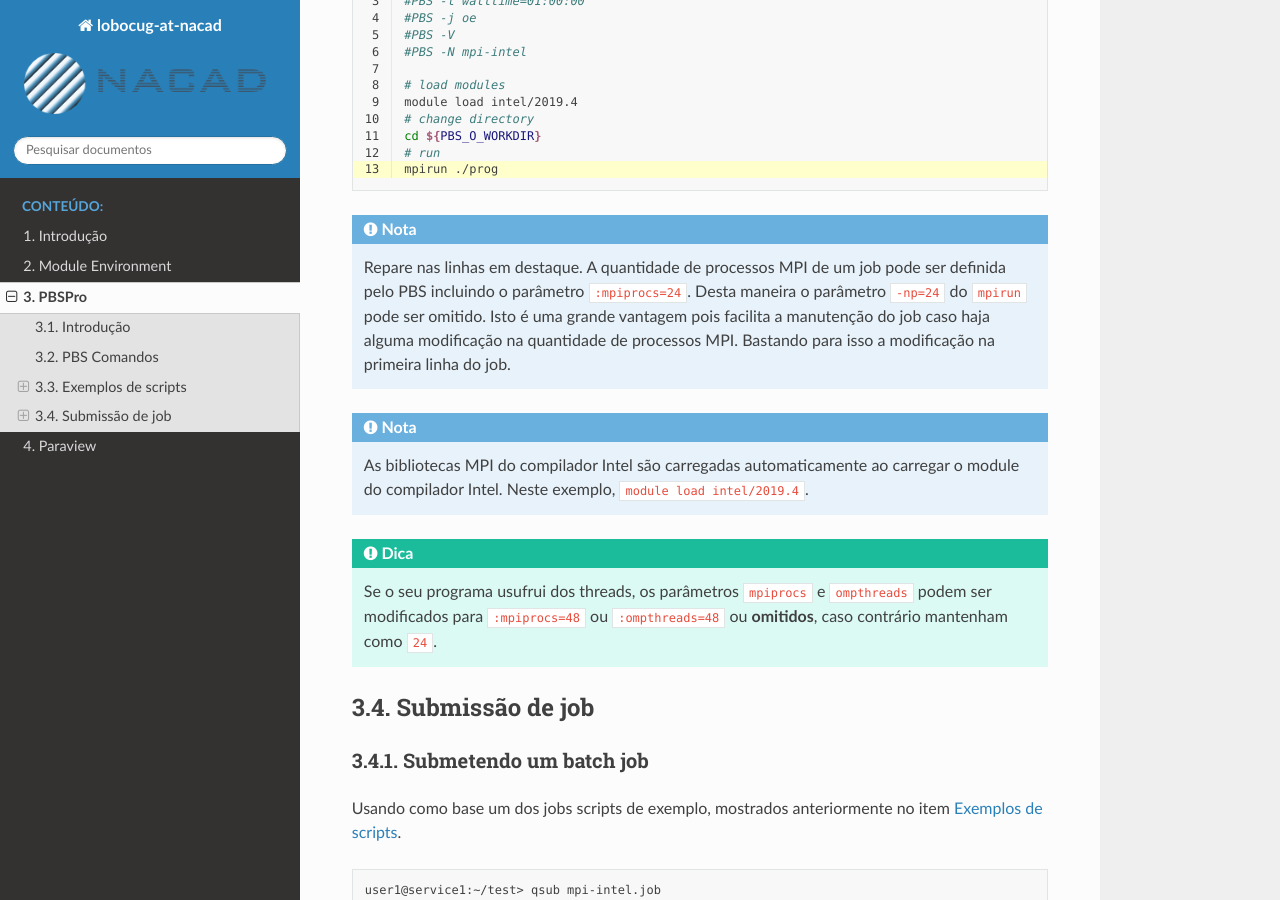
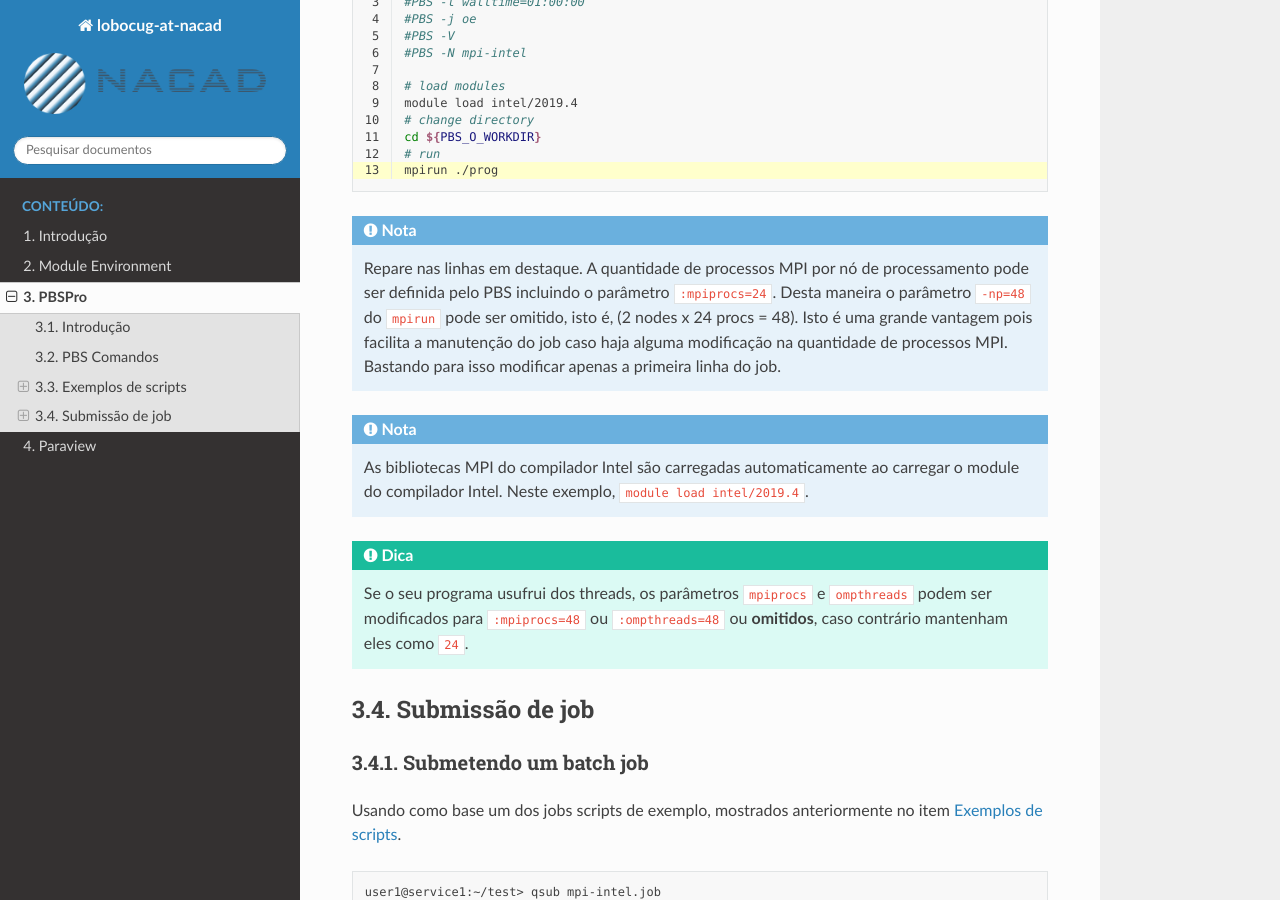
Before and after one commit to NACAD-COPPE-UFRJ/loboc-userguide, a Sphinx documentation site: the page built from docs/source/ug/pbs.rst, in a window 1280 px wide and 900 px high, scrolled down 2704 px. Built offline with Sphinx 7.4.7 and the Read the Docs theme 2.0.0, drawn with Linux system fonts in a browser that asks for light colours; some of the changed text lies outside the part shown.

Commit message:
Fix MPI note

```diff
--- a/docs/source/ug/pbs.rst
+++ b/docs/source/ug/pbs.rst
@@ -77,7 +77,7 @@ O script abaixo pode ser usado como base para qualquer tipo de aplicação.
    * - 1
      - SHELL utilizado para os comandos do job
    * - 2
-     - Aloca 1 node com 48 threads
+     - ``select=1`` aloca 1 node. ``ncpus=48`` aloca todos os 48 threads disponíveis no node
    * - 3
      - Total do tempo de processamento (*walltime*) do job
    * - 4
@@ -147,7 +147,7 @@ MPI
 
 .. note::
 
-   Repare nas linhas em destaque. A quantidade de processos MPI de um job pode ser definida pelo PBS incluindo o parâmetro ``:mpiprocs=24``. Desta maneira o parâmetro ``-np=24`` do ``mpirun`` pode ser omitido. Isto é uma grande vantagem pois facilita a manutenção do job caso haja alguma modificação na quantidade de processos MPI. Bastando para isso a modificação na primeira linha do job.
+   Repare nas linhas em destaque. A quantidade de processos MPI por nó de processamento pode ser definida pelo PBS incluindo o parâmetro ``:mpiprocs=24``. Desta maneira o parâmetro ``-np=48`` do ``mpirun`` pode ser omitido, isto é, (2 nodes x 24 procs = 48). Isto é uma grande vantagem pois facilita a manutenção do job caso haja alguma modificação na quantidade de processos MPI. Bastando para isso modificar apenas a primeira linha do job.
 
 .. note::
 
@@ -155,7 +155,7 @@ MPI
 
 .. hint::
 
-   Se o seu programa usufrui dos threads, os parâmetros ``mpiprocs`` e ``ompthreads`` podem ser modificados para ``:mpiprocs=48`` ou  ``:ompthreads=48`` ou **omitidos**, caso contrário mantenham como ``24``.
+   Se o seu programa usufrui dos threads, os parâmetros ``mpiprocs`` e ``ompthreads`` podem ser modificados para ``:mpiprocs=48`` ou  ``:ompthreads=48`` ou **omitidos**, caso contrário mantenham eles como ``24``.
 
 Submissão de job
 ================
```
Also changed, not shown: other parts of docs/source/ug/pbs.rst (+1 -1 lines), 5 other files.
